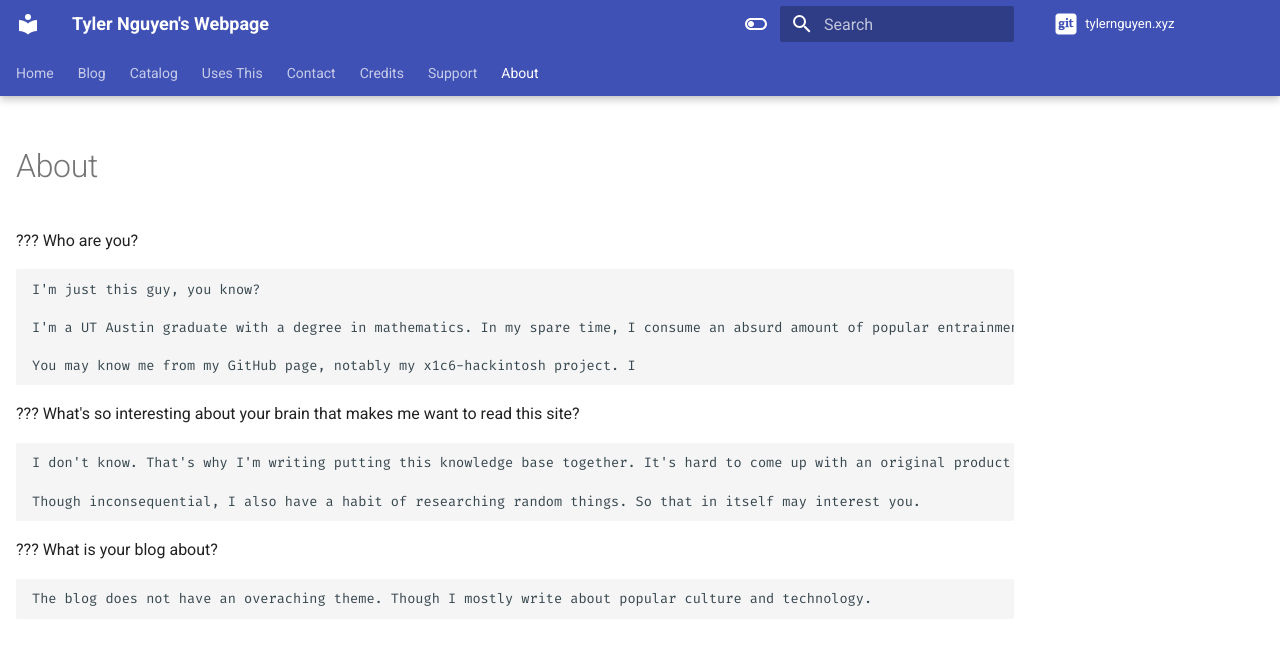
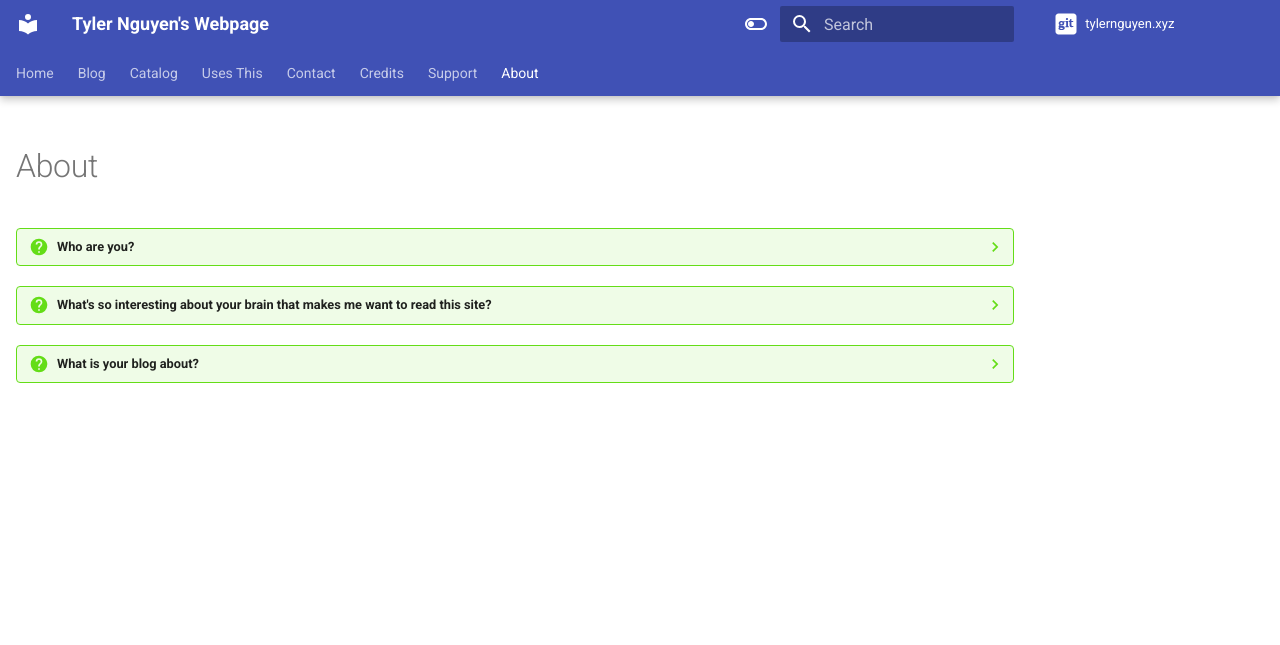
Before and after one commit to tylernguyen/tylernguyen.xyz, an MkDocs documentation site: the page built from docs/about.md, in a window 1280 px wide. Shown: the top 645 px of the page. Built offline with MkDocs 1.6.1 and Material for MkDocs 9.7.7, drawn with Linux system fonts in a browser that asks for light colours; plug-ins that fetch from the network failed and are left out; comment, search, counter and statistics services are not loaded; some of the changed lines change nothing that is shown.

Commit message:
more about test

```diff
--- a/docs/about.md
+++ b/docs/about.md
@@ -3,7 +3,7 @@ hide:
   - navigation
 ---
 
-??? Who are you?
+??? question "Who are you?"
 
     I'm just this guy, you know?
 
@@ -11,12 +11,12 @@ hide:
 
     You may know me from my GitHub page, notably my x1c6-hackintosh project. I
 
-??? What's so interesting about your brain that makes me want to read this site?
+??? question "What's so interesting about your brain that makes me want to read this site?"
 
     I don't know. That's why I'm writing putting this knowledge base together. It's hard to come up with an original product without first having a firm grasp on the engine.
 
     Though inconsequential, I also have a habit of researching random things. So that in itself may interest you.
 
-??? What is your blog about?
+??? question "What is your blog about?"
 
     The blog does not have an overaching theme. Though I mostly write about popular culture and technology.
```
